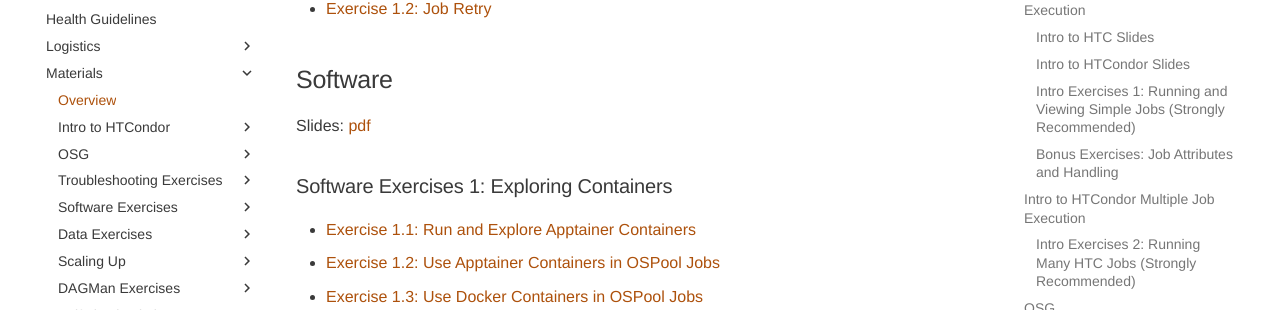
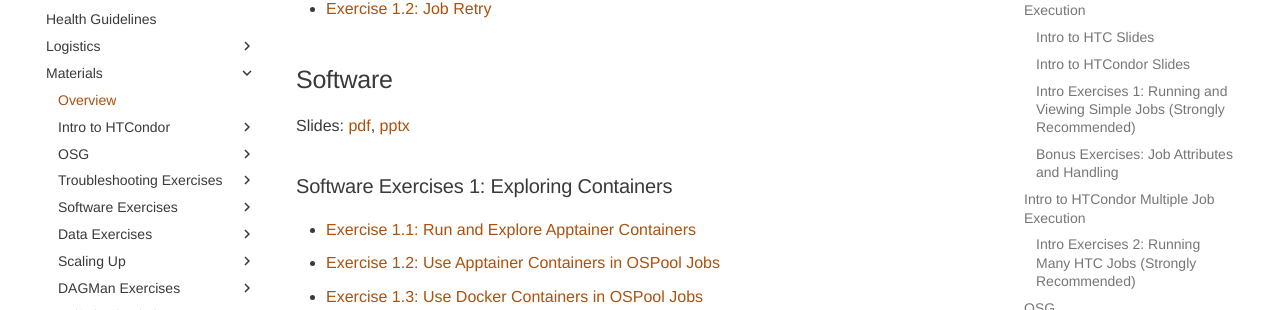
Before and after one commit to osg-htc/school-2024, an MkDocs documentation site: the page built from docs/materials/index.md, in a window 1280 px wide and 900 px high, scrolled down 1767 px. Shown: the part 143-453 px from the top of the window. Built offline with MkDocs 1.6.1 and Material for MkDocs 9.7.7, drawn with Linux system fonts in a browser that asks for light colours.

Commit message:
Updated Software slides links

```diff
--- a/docs/materials/index.md
+++ b/docs/materials/index.md
@@ -71,7 +71,9 @@
 
 ## Software
 
-Slides: [pdf](software/files/osgs24-software.pdf)
+Slides:
+[pdf](software/files/osgs24-software.pdf),
+[pptx](software/files/osgs24-software.pptx)
 
 ### Software Exercises 1: Exploring Containers
 
```
Also changed, not shown: 2 other files.
